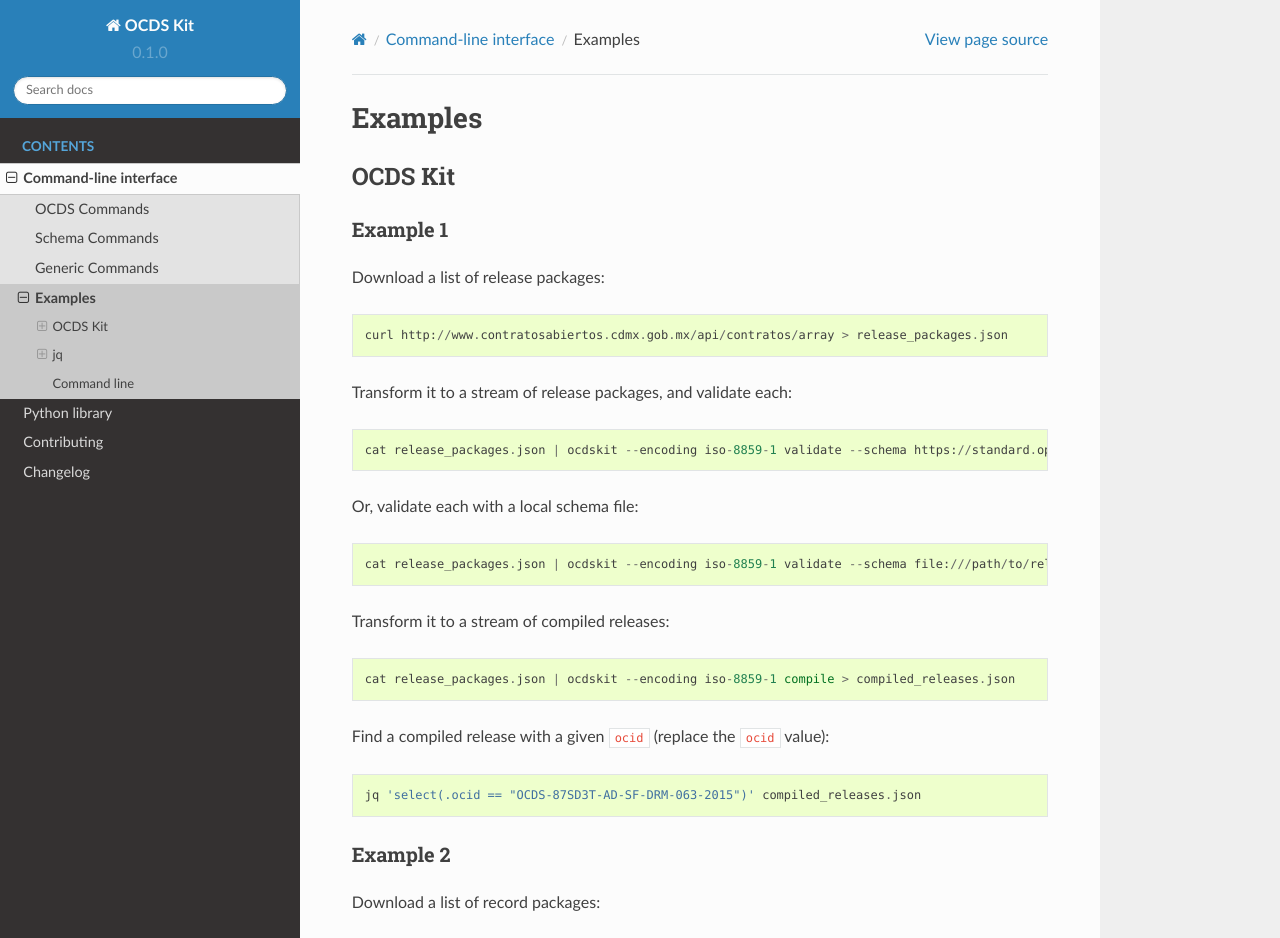
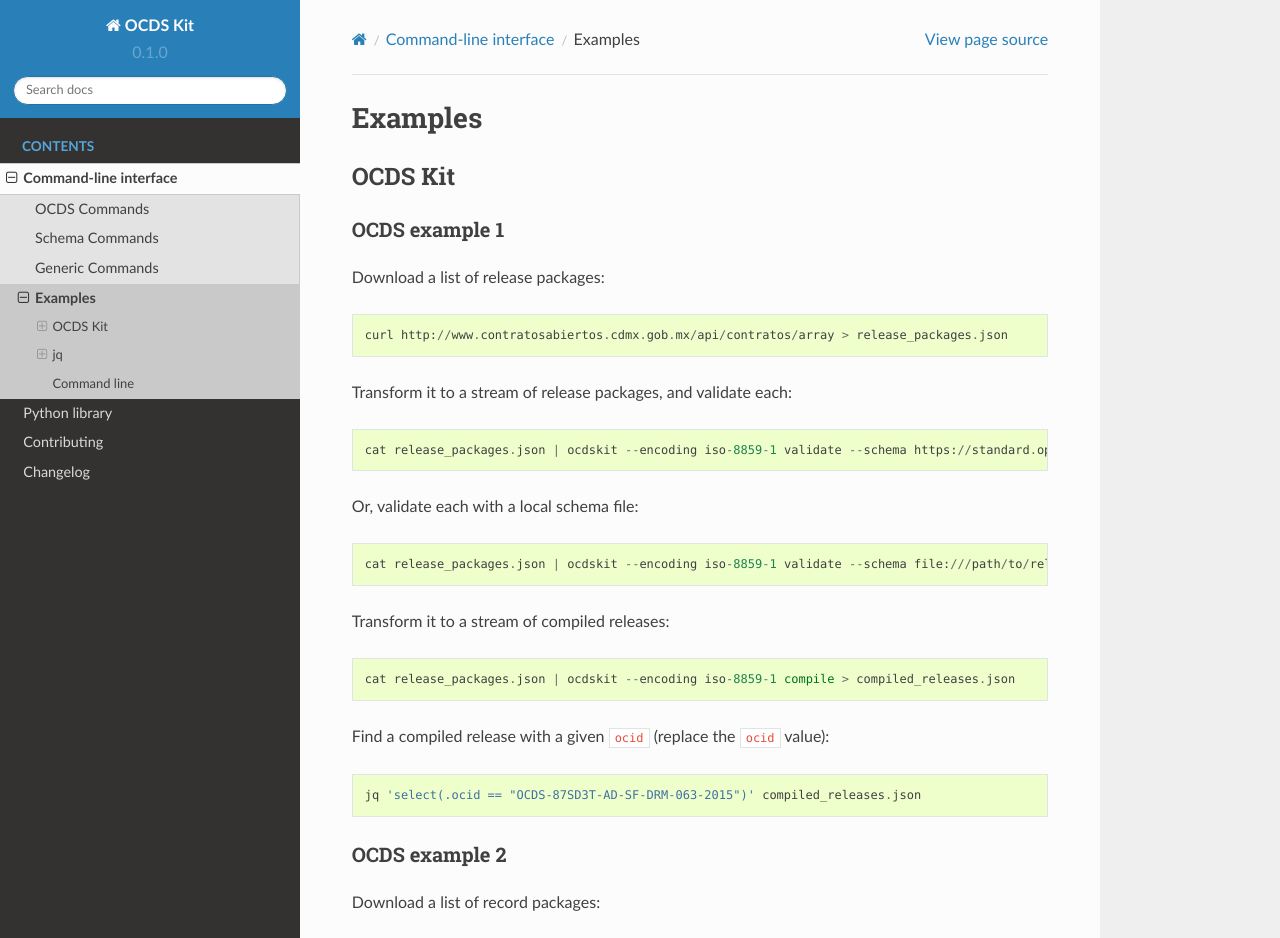
Before and after one commit to open-contracting/ocdskit, a Sphinx documentation site: the page built from docs/cli/examples.rst, in a window 1280 px wide and 1400 px high. Shown: the top 938 px of the window. Built offline with Sphinx 7.4.7 and the Read the Docs theme 2.0.0, drawn with Linux system fonts in a browser that asks for light colours.

Commit message:
Use more distinct headers in examples docs

```diff
--- a/docs/cli/examples.rst
+++ b/docs/cli/examples.rst
@@ -4,8 +4,8 @@
 OCDS Kit
 --------
 
-Example 1
-~~~~~~~~~
+OCDS example 1
+~~~~~~~~~~~~~~
 
 Download a list of release packages::
 
@@ -27,8 +27,8 @@
 
     jq 'select(.ocid == "OCDS-87SD3T-AD-SF-DRM-063-2015")' compiled_releases.json
 
-Example 2
-~~~~~~~~~
+OCDS example 2
+~~~~~~~~~~~~~~
 
 Download a list of record packages::
 
@@ -59,8 +59,8 @@
 jq
 --
 
-Example 1
-~~~~~~~~~
+jq example
+~~~~~~~~~~
 
 `jq <https://stedolan.github.io/jq/>`__ has a very good tutorial and manual. We cover common operations here.
 
```
